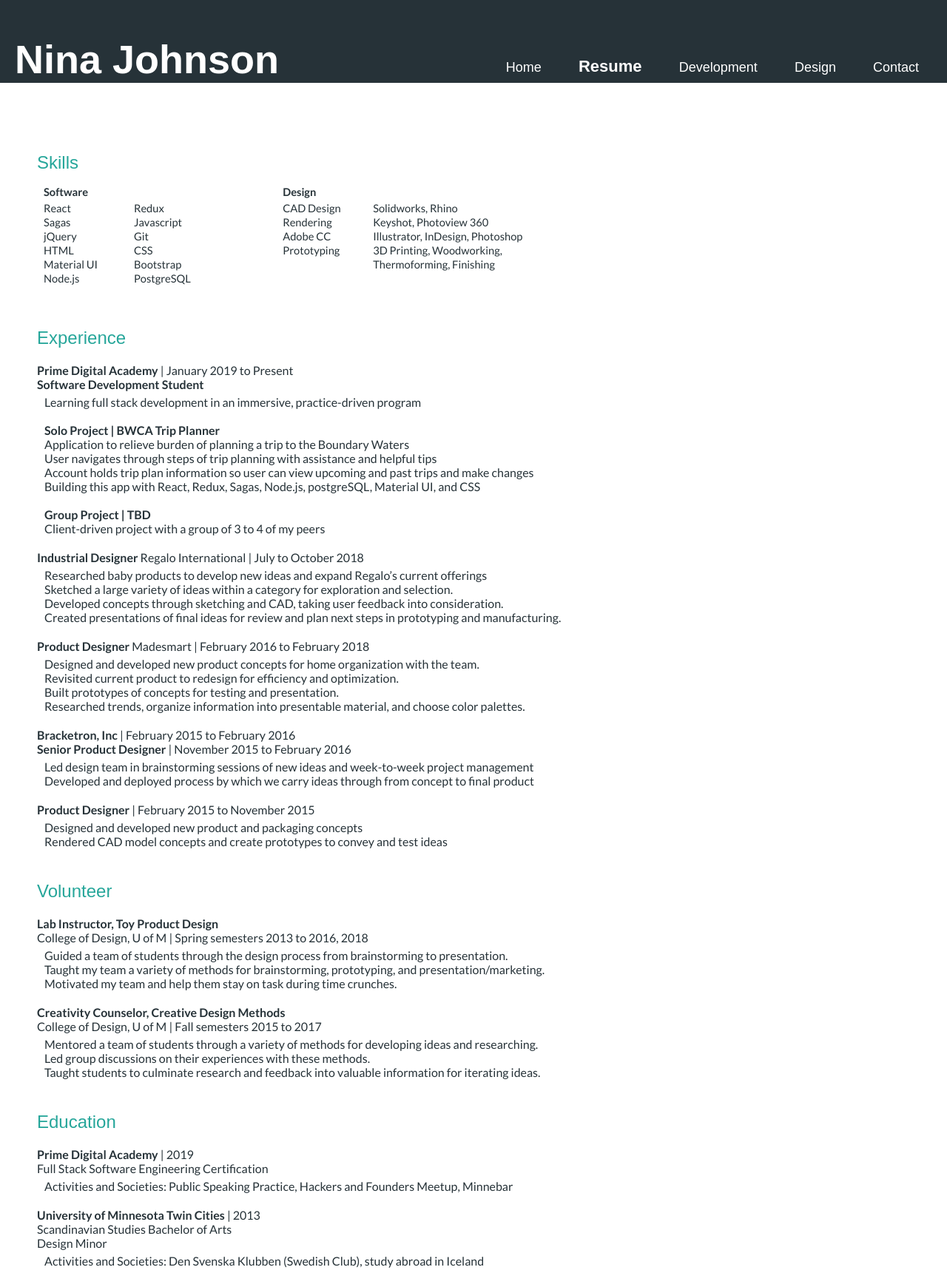
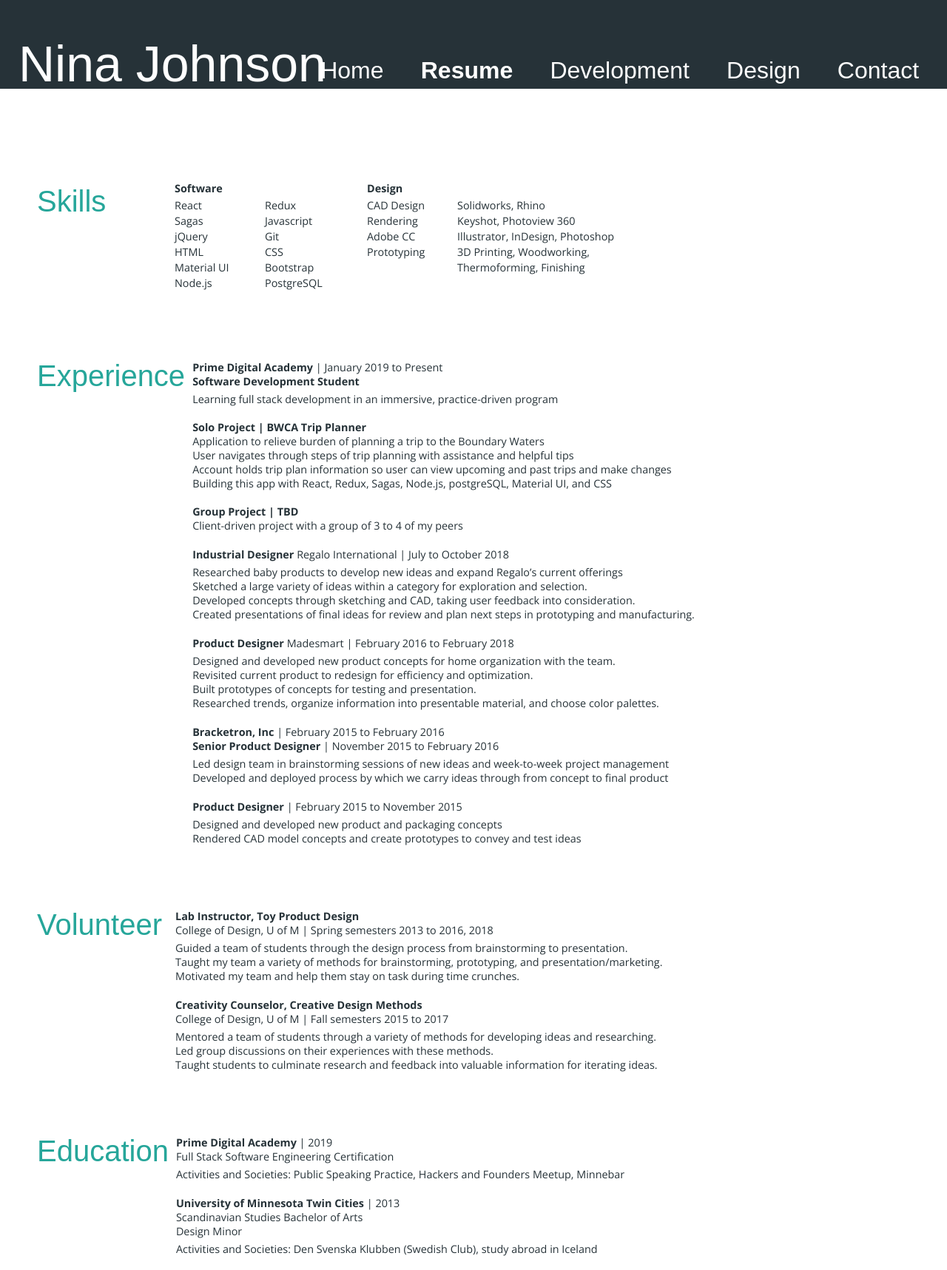
Before and after one commit to 9makesthings/9makesthings.github.io, a React app: page /#/resume in a window 1280 px wide. Shown: the top 1717 px of the page at 74% size. Built offline with nearby package versions, Linux system fonts and the light colour scheme; a web font is replaced by a local one.

Commit message:
updated font styles

```diff
--- a/public/index.html
+++ b/public/index.html
@@ -28,6 +28,7 @@
       <link rel="stylesheet" href="https://use.typekit.net/uiq3bbq.css">
 
       <link href="https://fonts.googleapis.com/css?family=Martel:700,900|Neuton:700,800|Tienne:400,700,900|Vollkorn:700,900" rel="stylesheet">
+      <link href="https://fonts.googleapis.com/css?family=Abhaya+Libre:400,500,600,700,800|Chivo:300,300i,400,400i,700,900|Comfortaa:300,400,500,600,700|Fira+Sans:200,200i,300,300i,400,400i,500,600,700,800|Signika+Negative:300,400,600,700" rel="stylesheet">
 
 
     <title>Nina Johnson</title>
--- a/src/App/App.css
+++ b/src/App/App.css
@@ -1,14 +1,17 @@
 body {
   font-family: 'Raleway', sans-serif;
   /* font-family: bitter, serif; */
-  font-family: permanent-marker, sans-serif;
+  /* font-family: permanent-marker, sans-serif; */
   font-family: reenie-beanie, sans-serif;
+  /* font-family: 'Chivo', sans-serif;
+  font-family: 'Fira Sans', sans-serif;
+  font-family: 'Abhaya Libre', serif; */
 }
 
 body p, table {
-  font-family: 'Lato', sans-serif;
+  font-family: 'Open Sans', sans-serif;
   color: #263238;
-  font-size: 1em;
+  font-size: .9em;
 }
 
 /* .App {
@@ -17,7 +20,7 @@ body p, table {
 
 .App-header {
   background-color: #263238;
-  height: 14vh;
+  height: 15vh;
   display: flex;
   flex-direction: column;
   color: white;
@@ -28,9 +31,9 @@ body p, table {
 .App-header>h1 {
   position: absolute;
   /* top: 32%; */
-  top: 5.5vh;
+  top: 5vh;
   transform: translateY(-50%);
-  font-weight: 600;
-  font-size: calc(18px + 4.5vh);
-  margin-left: 20px;
+  font-weight: 500;
+  font-size: calc(32px + 4.5vh);
+  margin-left: 25px;
 }
--- a/src/DevProjects/DevProjects.css
+++ b/src/DevProjects/DevProjects.css
@@ -7,23 +7,35 @@
     margin: auto;
     justify-content: center;
     display: flex;
+    margin-top: 50px;
 }
 
 .project {
     display: inline-block;
-    width: 30%;
+    width: 25%;
     height: 350px;
-    margin: 20px;
+    margin: 30px;
     flex-direction: row;
+}
+
+.project>h3 {
+    font-size: 36px;
+    font-weight: 500;
+    font-family: 'Open Sans';
+    font-size: 24px;
+    font-weight: 700;
 }
 
 .project-image {
     display: flex;
     width: 100%;
-    height: 100%;
+    height: 88%;
     overflow: hidden;
     justify-content: center;
     align-items: center;
+    border-radius: 10px;
+    /* border-width: 1px;
+    border-style: solid; */
 }
 
 .project-image>img {
--- a/src/Home/Home.css
+++ b/src/Home/Home.css
@@ -15,13 +15,13 @@
     position: absolute;
     top: 70%;
     transform: translateY(-50%);
+    margin: 50px 8%;
 }
 
 .dev-link, .design-link {
     display: inline-block;
-    width: 44%;
+    width: 45%;
     height: 50vh;
-    margin: 3%;
 }
 
 .dev-link {
@@ -34,16 +34,17 @@
 
 .dev-link>h3, .design-link>h3  {
     font-weight: 500;
-    font-size: calc(12px + 1vh);
+    font-size: calc(24px + 1vh);
     text-align: center;
 }
 
 .home-image {
     width: 100%;
-    height: 40vh;
+    height: 38vh;
     justify-content: center;
     align-items: center;
     overflow: hidden;
+    border-radius: 20px;
 }
 
 .home-image>img {
@@ -51,3 +52,8 @@
     width: 100%;
     height: 100%;
 }
+
+
+.dev-link:hover, .design-link:hover {
+    cursor: pointer;
+}
--- a/src/Home/Home.js
+++ b/src/Home/Home.js
@@ -38,7 +38,7 @@ class Home extends Component {
                     <div className="dev-link"
                         onClick={this.devPath} >
                         <div className="home-image">
-                            <img src="https://images.unsplash.com/photo-1514428631868-a400b561ff44?ixlib=rb-1.2.1&auto=format&fit=crop&w=1350&q=80"
+                            <img src="https://images.unsplash.com/photo-1515879218367-8466d910aaa4?ixlib=rb-1.2.1&auto=format&fit=crop&w=1950&q=80"
                             alt="Dev Projects" />
                         </div>
                         <h3>Software Development</h3>
--- a/src/Nav/Nav.css
+++ b/src/Nav/Nav.css
@@ -11,16 +11,16 @@
     color: white;
     padding: 24px 2%;
     text-decoration: none;
-    font-size: 18px;
+    font-size: 32px;
     margin-top: 20px;
   }
 
   .nav-link:hover {
-    font-size: 22px;
+    font-size: 32px;
     font-weight: 600
   }
 
   .nav-link.active {
-    font-size: 22px;
-    font-weight: 600
+    font-size: 32px;
+    font-weight: 600;
   }
--- a/src/Resume/Resume.css
+++ b/src/Resume/Resume.css
@@ -1,39 +1,42 @@
 
 .container {
     min-width: 300px;
-    max-width: 80%;
-    /* margin: auto; */
     padding: 50px;
     border-left: 1px lightgrey;
     text-align: left;
 }
 
-.container>h1 {
-    font-size: 36pt;
-    padding-top:30px;
-    padding-bottom: -30px;
+.resume-heading {
+    width: 15%;
+    display: inline-table;
+    position: relative;
+    top: 20px;
 }
 
-.container>h3 {
-    font-size: 18pt;
+.resume-body {
+    width: 60%;
+    display: inline-table;
+}
+
+.resume-heading>h3 {
+    font-size: 2.5em;
     color: #26a69a;
     padding-top: 20px;
     margin-bottom: 0px;
-    font-weight: 500
+    font-weight: 500;
 }
 
-.container>.job-description {
+.job-title, .job-description {
     margin-left: 10px;
 }
 
 .job-title {
-    font-size: 12pt;
+    /* font-size: 12pt; */
     margin-top: 20px;
     margin-bottom: 5px;
 }
 
 p, table {
-    font-size: 11pt;
     margin-top: 5px;
     margin-bottom: 5px;
 }
--- a/src/Resume/Resume.js
+++ b/src/Resume/Resume.js
@@ -6,16 +6,12 @@ const Resume = () => {
     return (
         <div class="container">
 
-            {/* <h1><b>Nina Johnson</b></h1> */}
+            <div>
+                <div className="resume-heading" >
+                    <h3>Skills</h3>
+                </div>
 
-            {/* <p id="contact">
-                cargocollective.com/9makesthings<br/>
-                9makesthings@gmail.com<br/>
-                651.895.4286
-            </p> */}
-
-
-            <h3>Skills</h3>
+                <div className="resume-body" >
                     <div className="dev-skills" >
                         <table>
                             <thead>
@@ -47,9 +43,15 @@ const Resume = () => {
                             </tbody>
                         </table>
                     </div>
+                </div>
+            </div>
 
+            <div>
+                <div className="resume-heading" >
                     <h3>Experience</h3>
+                </div>
 
+                <div className="resume-body" >
                     <p class="job-title"> <b>Prime Digital Academy</b> | January 2019 to Present
                         <br/><b>Software Development Student</b></p>
                         <p className="job-description" >
@@ -101,8 +103,15 @@ const Resume = () => {
                             Designed and developed new product and packaging concepts <br/>
                             Rendered CAD model concepts and create prototypes to convey and test ideas
                         </p>
+                </div>
+            </div>
 
+            <div>
+                <div className="resume-heading" >
                     <h3>Volunteer</h3>
+                </div>
+
+                <div className="resume-body" >
                     <p class="job-title">
                         <b>Lab Instructor, Toy Product Design</b> <br/>
                         College of Design, U of M | Spring semesters 2013 to 2016, 2018
@@ -122,8 +131,15 @@ const Resume = () => {
                             Led group discussions on their experiences with these methods. <br/>
                             Taught students to culminate research and feedback into valuable information for iterating ideas.
                         </p>
+                </div>
+            </div>
 
+            <div>
+                <div className="resume-heading" >
                     <h3>Education</h3>
+                </div>
+
+                <div className="resume-body" >
                     <p class="job-title">
                         <b>Prime Digital Academy</b>  | 2019<br/>
                         Full Stack Software Engineering Certification
@@ -140,8 +156,15 @@ const Resume = () => {
                     <p className="job-description" >
                         Activities and Societies: Den Svenska Klubben (Swedish Club), study abroad in Iceland
                     </p>
+                </div>
+            </div>
 
+            <div>
+                <div className="resume-heading" >
                     <h3>Hobbies</h3>
+                </div>
+
+                <div className="resume-body" >
                     <p className="job-description" >
                         {/* Restoring old furniture <br/> */}
                         Dancing West Coast Swing <br/>
@@ -153,10 +176,9 @@ const Resume = () => {
                             <li>Crafting</li>
                         </ul>
                     </p>
-
                 </div>
-
-
+            </div>
+        </div>
     )
 }
 
```
Lines whose indentation alone changed are shown as unchanged.
